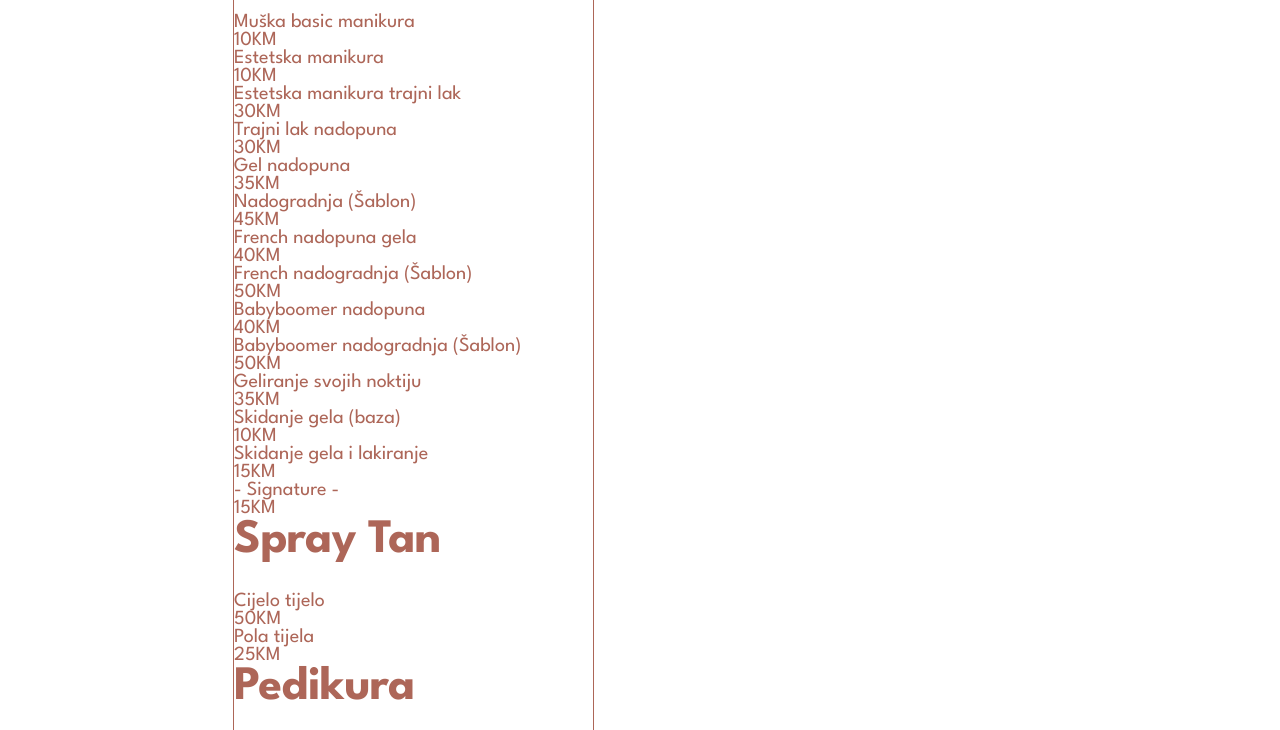
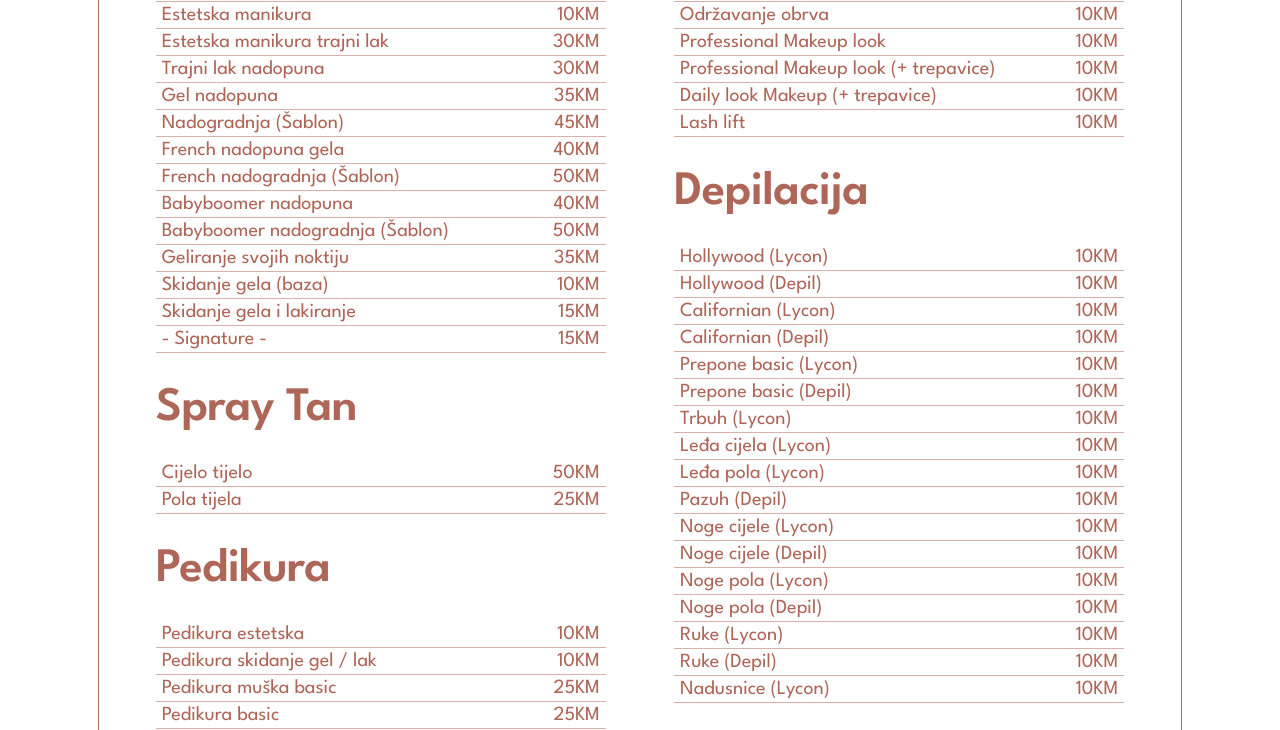
Before and after one commit to loki-pepe/nailed-it, a plain HTML site: page cjenik.html in a window 1280 px wide. Shown: the part 645-1375 px from the top of the page. Drawn offline with Linux system fonts and the light colour scheme.

Commit message:
style price list

```diff
--- a/static/style.css
+++ b/static/style.css
@@ -12,7 +12,8 @@
 
     /* Colors */
     --brick: hsl(10 34% 51%);
-    --brick-transparent: hsl(12 44% 47% / 30%);
+    --brick-dark: hsl(10 34% 44%); /**/
+    --brick-transparent: hsl(10 34% 51% / 0.5);
     --ebony-clay: hsl(218 21% 18%);
     --white: hsl(0 0% 100%);
     --shadow-blue: hsl(219 20% 28% / 50%);
@@ -30,7 +31,8 @@
     --button-bg-color-inverted: var(--white);
     --button-color-inverted: var(--theme-color);
     --li-decoration-color: var(--white);
-    --price-list-color: var(--theme-color);
+    --price-list-color: var(--theme-color); /*var(--brick-dark)*/
+    --price-list-bg-color: var(--white);
 
     /* Font family */
     --body-font: "League Spartan", Tahoma, sans-serif;
@@ -116,6 +118,12 @@
     --padding-top-services: clamp(72px, 8.6514vw + 39.5573px, 106px);
     --padding-bottom-services: clamp(96px, 3.5714vw + 68.5714px, 120px);
     --padding-block-li: 24px;
+    --price-item-gap: 32px;
+    --price-item-padding: 4px 6px;
+    --price-list-margin-inline: clamp(16px, 4.507vw + -.9014px, 64px);
+    --price-list-padding: 32px clamp(16px, 4.507vw + -.9014px, 64px);
+    --price-list-column-gap: clamp(40px, 7.3529vw + -25.8824px, 80px);
+    --price-list-section-margin-bottom: 32px;
     --services-row-gap: 80px;
     --services-column-gap: var(--main-column-gap);
 
@@ -354,9 +362,35 @@ li:last-child {
     padding-inline: var(--padding-inline-main);
 }
 
+.price-item {
+    display: flex;
+    justify-content: space-between;
+    align-items: center;
+    gap: var(--price-item-gap);
+    padding: var(--price-item-padding);
+    border-bottom: 1px solid var(--brick-transparent);
+}
+
 #price-list {
+    min-width: 320px;
+    padding: var(--price-list-padding);
+    margin-top: var(--overlap);
+    margin-inline: var(--price-list-margin-inline);
     color: var(--price-list-color);
+    background-color: var(--price-list-bg-color);
     border: 1px solid var(--price-list-color);
+    columns: 1 auto;
+    column-gap: var(--price-list-column-gap);
+    text-align: start;
+}
+
+#price-list h2 {
+    font-weight: var(--button-font-weight);
+}
+
+#price-list section {
+    break-inside: avoid;
+    margin-block-end: var(--price-list-section-margin-bottom);
 }
 
 .services {
@@ -461,6 +495,12 @@ ul {
     }
 }
 
+@media (min-width: 56rem) {
+    #price-list {
+        column-count: 2;
+    }
+}
+
 
 @media (min-width: 75rem) {
 
@@ -496,6 +536,10 @@ ul {
         flex-direction: row-reverse;
     }
 
+    .flex-column {
+        flex-direction: column;
+    }
+
     footer.flex-container{
         justify-content: space-evenly;
     }
@@ -514,5 +558,10 @@ ul {
     .overlap-bottom {
         margin-bottom: var(--overlap);
     }
+}
 
+@media (min-width: 90rem) {
+    #price-list {
+        column-count: 3;
+    }
 }
```
